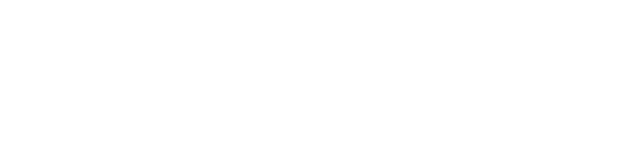
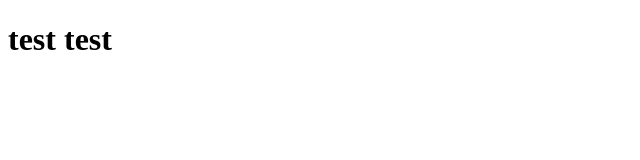
Before and after one commit to Basem-Sabry/SphinxTest, a plain HTML site: page index.html in a window 1280 px wide. Shown: the whole page, without its empty margins (0-640 px from the left). Drawn offline with Linux system fonts and the light colour scheme.

Commit message:
ahmed commit

```diff
--- a/index.html
+++ b/index.html
@@ -7,6 +7,8 @@
     <title>Document</title>
 </head>
 <body>
-
+    <div>
+        <h1>test test</h1>
+    </div>
 </body>
 </html>
```
